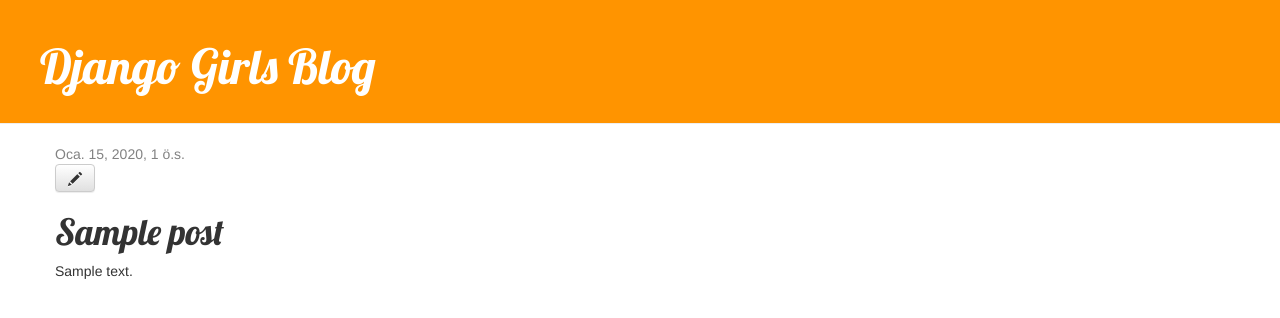
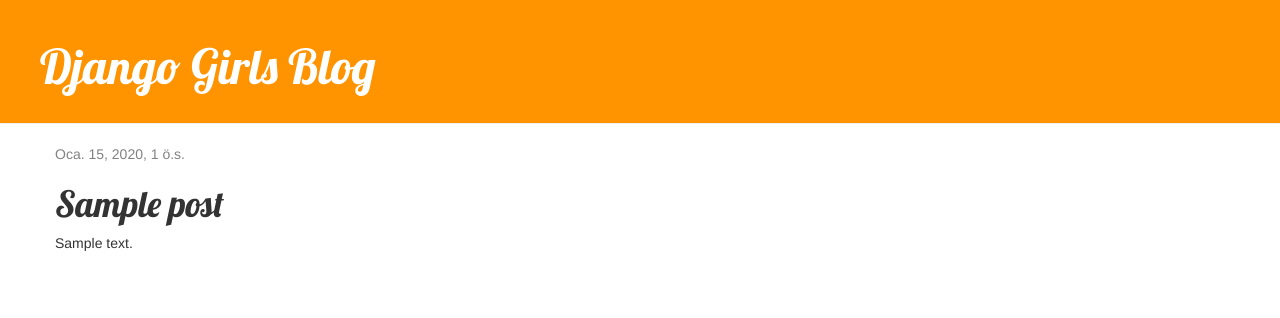
Before and after one commit to selamet/djangogirls-blog, a Django app: page /post/1/ in a window 1280 px wide. Shown: the top 318 px of the page. Run offline with Django 3.2, Linux system fonts and the light colour scheme; tables that the repository leaves empty hold one stand-in row (values such as "Sample post"); some libraries are stand-ins or nearby versions.

Commit message:
güvenlik şeysi

```diff
--- a/blog/templates/blog/post_detail.html
+++ b/blog/templates/blog/post_detail.html
@@ -7,7 +7,11 @@
                 {{ post.published_date }}
             </div>
         {% endif %}
-        <a class="btn btn-default" href="{% url 'post_edit' pk=post.pk %}"><span class="glyphicon glyphicon-pencil"></span></a>
+        {% if user.is_authenticated %}
+
+            <a class="btn btn-default" href="{% url 'post_edit' pk=post.pk %}"><span
+                    class="glyphicon glyphicon-pencil"></span></a>
+        {% endif %}
         <h1>{{ post.title }}</h1>
         <p>{{ post.text|linebreaksbr }}</p>
     </div>
```
